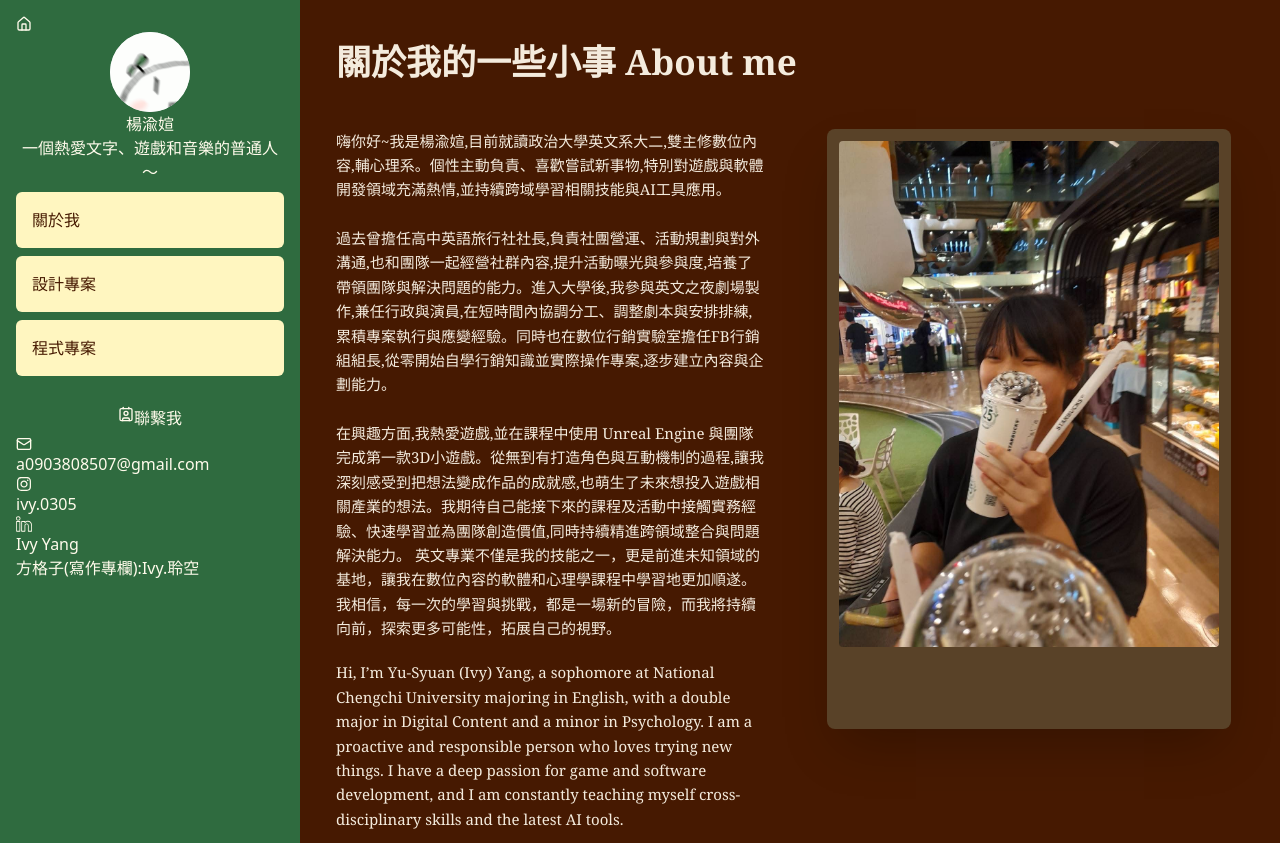
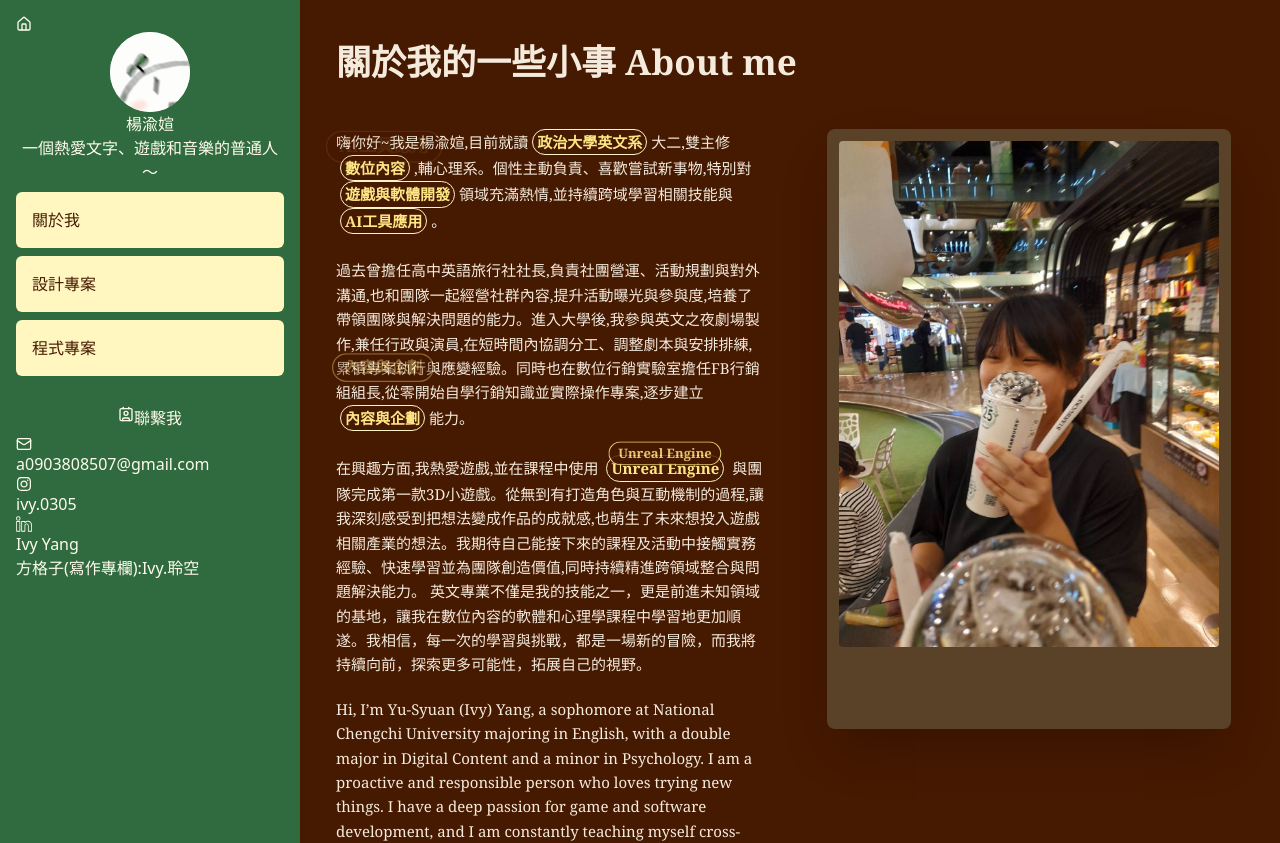
Before and after one commit to Ivyyuer/1142_web_113501050_Hw1, a Next.js app in the folder my-app/: page /about in a window 1280 px wide. Shown: the top 843 px of the page. Built offline with nearby package versions, Linux system fonts and the light colour scheme.

Commit message:
keywords, anim

```diff
--- a/my-app/app/about/page.tsx
+++ b/my-app/app/about/page.tsx
@@ -3,7 +3,33 @@ import Image from "next/image";
 import Menu from "../component/Menu"
 import Link from "next/link";
 import { LuHouse} from "react-icons/lu";
+import { useEffect, useState } from "react";
 
+
+// 關鍵字泡泡組件
+const BubbleKeyword = ({ children, delay = 0 }: { children: React.ReactNode; delay?: number }) => {
+  const [start, setStart] = useState(false);
+
+  useEffect(() => {
+    const timer = setTimeout(() => setStart(true), delay);
+    return () => clearTimeout(timer);
+  }, [delay]);
+
+
+  return (
+    <span className="relative inline-block mx-1 font-bold text-amber-200 border border-amber-100 px-1 rounded-2xl">
+      {/* 1. 原本的字 */}
+      {children}
+
+      {/* 2. 飄上去的泡泡*/}
+      {start && (
+        <span className="absolute left-1/2 -translate-x-1/2 top-0 px-2 py-0.5 border border-amber-200 rounded-full bg-amber-950 text-amber-200 text-xs animate-float-up pointer-events-none whitespace-nowrap">
+          {children}
+        </span>
+      )}
+    </span>
+  );
+};
 
 export default function About(){
   return (
@@ -44,11 +70,11 @@ export default function About(){
               <div className="leading-relaxed text-[#F4EBDD] text-[15px]">
                   {/* 中文簡介 */}
                   <p className="font-serif">
-                    嗨你好~我是楊渝媗,目前就讀政治大學英文系大二,雙主修數位內容,輔心理系。個性主動負責、喜歡嘗試新事物,特別對遊戲與軟體開發領域充滿熱情,並持續跨域學習相關技能與AI工具應用。
+                    嗨你好~我是楊渝媗,目前就讀<BubbleKeyword delay={500}>政治大學英文系</BubbleKeyword>大二,雙主修<BubbleKeyword delay={1500}>數位內容</BubbleKeyword>,輔心理系。個性主動負責、喜歡嘗試新事物,特別對<BubbleKeyword delay={2500}>遊戲與軟體開發</BubbleKeyword>領域充滿熱情,並持續跨域學習相關技能與<BubbleKeyword delay={3500}>AI工具應用</BubbleKeyword>。
                     <br /><br />
-                    過去曾擔任高中英語旅行社社長,負責社團營運、活動規劃與對外溝通,也和團隊一起經營社群內容,提升活動曝光與參與度,培養了帶領團隊與解決問題的能力。進入大學後,我參與英文之夜劇場製作,兼任行政與演員,在短時間內協調分工、調整劇本與安排排練,累積專案執行與應變經驗。同時也在數位行銷實驗室擔任FB行銷組組長,從零開始自學行銷知識並實際操作專案,逐步建立內容與企劃能力。
+                    過去曾擔任高中英語旅行社社長,負責社團營運、活動規劃與對外溝通,也和團隊一起經營社群內容,提升活動曝光與參與度,培養了帶領團隊與解決問題的能力。進入大學後,我參與英文之夜劇場製作,兼任行政與演員,在短時間內協調分工、調整劇本與安排排練,累積專案執行與應變經驗。同時也在數位行銷實驗室擔任FB行銷組組長,從零開始自學行銷知識並實際操作專案,逐步建立<BubbleKeyword delay={4500}>內容與企劃</BubbleKeyword>能力。
                     <br /><br />
-                    在興趣方面,我熱愛遊戲,並在課程中使用 Unreal Engine 與團隊完成第一款3D小遊戲。從無到有打造角色與互動機制的過程,讓我深刻感受到把想法變成作品的成就感,也萌生了未來想投入遊戲相關產業的想法。我期待自己能接下來的課程及活動中接觸實務經驗、快速學習並為團隊創造價值,同時持續精進跨領域整合與問題解決能力。
+                    在興趣方面,我熱愛遊戲,並在課程中使用 <BubbleKeyword delay={5500}>Unreal Engine</BubbleKeyword> 與團隊完成第一款3D小遊戲。從無到有打造角色與互動機制的過程,讓我深刻感受到把想法變成作品的成就感,也萌生了未來想投入遊戲相關產業的想法。我期待自己能接下來的課程及活動中接觸實務經驗、快速學習並為團隊創造價值,同時持續精進跨領域整合與問題解決能力。
                     英文專業不僅是我的技能之一，更是前進未知領域的基地，讓我在數位內容的軟體和心理學課程中學習地更加順遂。我相信，每一次的學習與挑戰，都是一場新的冒險，而我將持續向前，探索更多可能性，拓展自己的視野。
                   </p>
                   <div className="mt-5"></div>
--- a/my-app/app/design.project/page.tsx
+++ b/my-app/app/design.project/page.tsx
@@ -5,6 +5,7 @@ import Image from "next/image";
 import Menu from "../component/Menu";
 import Link from "next/link";
 import { LuHouse} from "react-icons/lu";
+import TextType from '../component/TextType';
 
 import { useRef } from "react";
 
@@ -61,7 +62,20 @@ export default function designProject(){
 
               </Link>
               <div className="text-gray-800 text-2xl font-bold font-serif justify-center items-center">Design Project 設計專案</div>
-              <div className="text-gray-80 text-[15px] justify-center items-center font-serif">這裡收錄了我的平面設計作品~</div>
+              <div className="text-gray-80 text-[15px] justify-center items-center font-serif">
+
+                <TextType
+                  as="div"
+                  typingSpeed={75}
+                  pauseDuration={1500}
+                  showCursor
+                  cursorCharacter="_"
+                  text={["這裡收錄了我的平面設計作品~","我很享受在一次次的設計中找到自己的風格與新的靈感","希望你也會看的開心!"]}
+                  deletingSpeed={50}
+                  variableSpeed={{ min: 60, max: 120 }}
+                  cursorBlinkDuration={0.5}
+                />
+              </div>
                 <div className="bg-[#F7C85C] rounded-2xl grid sm:grid-cols-3 grid-cols-1  gap-5 p-5">
 
 
--- a/my-app/app/globals.css
+++ b/my-app/app/globals.css
@@ -1 +1,18 @@
 @import "tailwindcss";
+
+@layer utilities {
+    .animate-float-up {
+      animation: floatUp 3s ease-out forwards;
+    }
+
+    @keyframes floatUp {
+      0% {
+        transform: translateY(0) scale(1);
+        opacity: 1;
+      }
+      100% {
+        transform: translateY(-80px) scale(1.5);
+        opacity: 0;
+      }
+    }
+  }
--- a/my-app/app/programming-project/page.tsx
+++ b/my-app/app/programming-project/page.tsx
@@ -8,6 +8,7 @@ import Link from "next/link";
 
 import { useRef } from "react";
 import { LuHouse} from "react-icons/lu";
+import TextType from '../component/TextType';
 
 
 
@@ -59,8 +60,21 @@ export default function ProgrammingProject(){
                 <LuHouse />
 
               </Link>
-              <div className="text-gray-800 text-2xl font-bold font-serif justify-center items-center">Programming Project 程式專案</div>
-              <div className="text-gray-800 text-[15px] justify-center items-center font-serif">這裡是我的程式專案足跡~</div>
+              <div className="text-gray-800 text-2xl font-bold font-serif justify-center items-center p-2">Programming Project 程式專案</div>
+              <div className="text-gray-800 text-[15px] justify-center items-center font-serif leading-normal p-2">
+
+                <TextType
+                  as="div"
+                  typingSpeed={75}
+                  pauseDuration={1500}
+                  showCursor
+                  cursorCharacter="_"
+                  text={["這裡記錄了我的程式專案足跡~","在寫程式的過程中痛苦並快樂著","但每次debug完成總是有種說不出的喜悅!","每個完成的專案就像是自己的小孩出生一樣","不管是不是足夠好都為它感到驕傲!"]}
+                  deletingSpeed={50}
+                  variableSpeed={{ min: 60, max: 120 }}
+                  cursorBlinkDuration={0.5}
+                />
+              </div>
                 <div className="bg-[#7FB77E] rounded-2xl grid sm:grid-cols-3 grid-cols-2  gap-2">
 
                   <div className=" bg-amber-50 rounded-2xl h-[300px] sm:h-full w-full flex justify-center items-center row-span-2
```
